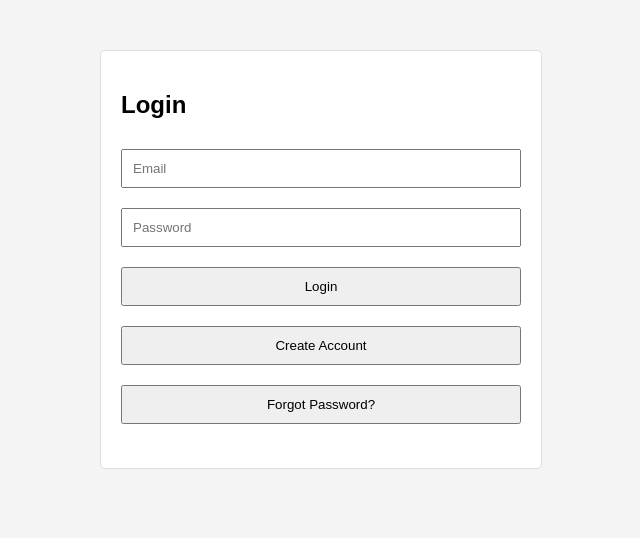
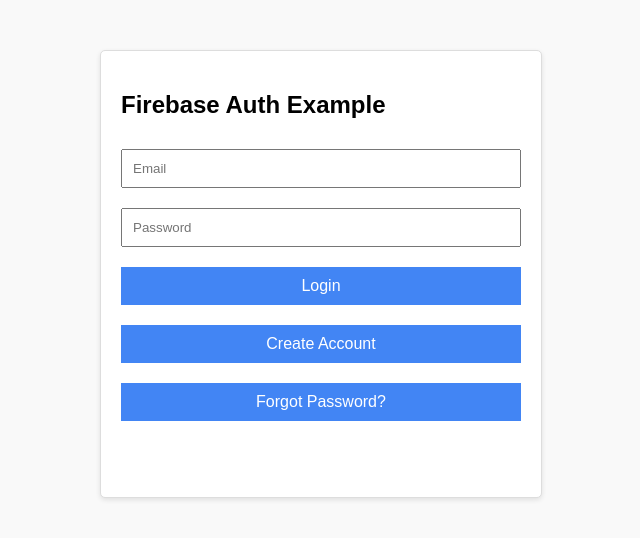
Before and after one commit to surajadk/Facebook, a plain HTML site: page index.html in a window 1280 px wide. Shown: the whole page, without its empty margins (319-959 px from the left). Drawn offline with Linux system fonts and the light colour scheme; no server answers.

Commit message:
Update index.html

```diff
--- a/index.html
+++ b/index.html
@@ -3,11 +3,13 @@
 <head>
   <meta charset="UTF-8" />
   <meta name="viewport" content="width=device-width, initial-scale=1.0" />
-  <title>Firebase Auth Example</title>
+  <title>Firebase Auth & Firestore Example</title>
   <style>
     body {
       font-family: Arial, sans-serif;
-      background: #f4f4f4;
+      background: #f9f9f9;
+      margin: 0;
+      padding: 0;
     }
     .container {
       max-width: 400px;
@@ -16,6 +18,7 @@
       padding: 20px;
       border: 1px solid #ddd;
       border-radius: 5px;
+      box-shadow: 0 2px 5px rgba(0,0,0,0.1);
     }
     input, button {
       width: 100%;
@@ -23,15 +26,26 @@
       margin: 10px 0;
       box-sizing: border-box;
     }
+    button {
+      cursor: pointer;
+      border: none;
+      background: #4285f4;
+      color: #fff;
+      font-size: 1em;
+    }
+    button:hover {
+      background: #357ae8;
+    }
     .error {
       color: red;
       font-size: 0.9em;
+      min-height: 1.2em;
     }
   </style>
 </head>
 <body>
   <div class="container">
-    <h2>Login</h2>
+    <h2>Firebase Auth Example</h2>
     <form id="loginForm">
       <input type="email" id="email" placeholder="Email" required />
       <input type="password" id="password" placeholder="Password" required />
@@ -48,7 +62,7 @@
   <script src="https://www.gstatic.com/firebasejs/9.0.2/firebase-firestore-compat.js"></script>
 
   <script>
-    // Firebase Initialization
+    // Firebase Configuration
     const firebaseConfig = {
       apiKey: "AIzaSyCBg6RQXIiC2BKE2HjzochEeiajc7fBnZA",
       authDomain: "bookswap-bac8b.firebaseapp.com",
@@ -59,6 +73,7 @@
       measurementId: "G-Q33CEMLPZ5"
     };
 
+    // Initialize Firebase
     firebase.initializeApp(firebaseConfig);
     const auth = firebase.auth();
     const db = firebase.firestore();
@@ -74,21 +89,20 @@
     // Login Handler
     loginForm.addEventListener('submit', async (e) => {
       e.preventDefault();
-      errorMessage.textContent = '';
-
+      errorMessage.textContent = "";
       try {
         const email = emailInput.value;
         const password = passwordInput.value;
         const userCredential = await auth.signInWithEmailAndPassword(email, password);
 
-        // Use set() with merge to update or create the document
-        await db.collection('users').doc(userCredential.user.uid).set({
+        // Use set() with merge:true to create or update the document
+        await db.collection("users").doc(userCredential.user.uid).set({
           lastLogin: firebase.firestore.FieldValue.serverTimestamp()
         }, { merge: true });
 
-        alert('Successfully logged in!');
-        // Optionally, redirect the user after login
-        // window.location.href = '/dashboard.html';
+        alert("Successfully logged in!");
+        // Optionally redirect the user:
+        // window.location.href = "dashboard.html";
       } catch (error) {
         showError(error.message);
       }
@@ -96,60 +110,58 @@
 
     // Create Account Handler
     createAccountBtn.addEventListener('click', async () => {
-      errorMessage.textContent = '';
-
+      errorMessage.textContent = "";
       try {
         const email = emailInput.value;
         const password = passwordInput.value;
-
         if (!email || !password) {
-          showError('Please fill in all fields');
+          showError("Please fill in all fields");
           return;
         }
-
         const userCredential = await auth.createUserWithEmailAndPassword(email, password);
 
-        // Save user data to Firestore
-        await db.collection('users').doc(userCredential.user.uid).set({
+        // Save new user data to Firestore
+        await db.collection("users").doc(userCredential.user.uid).set({
           email: email,
           createdAt: firebase.firestore.FieldValue.serverTimestamp(),
           lastLogin: firebase.firestore.FieldValue.serverTimestamp(),
-          provider: 'email/password'
+          provider: "email/password"
         });
 
-        alert('Account created successfully!');
+        alert("Account created successfully!");
       } catch (error) {
         showError(error.message);
       }
     });
 
-    // Password Reset Handler
-    forgotPasswordBtn.addEventListener('click', async (e) => {
+    // Forgot Password Handler
+    forgotPasswordBtn.addEventListener("click", async (e) => {
       e.preventDefault();
-      const email = prompt('Please enter your email address:');
-
+      const email = prompt("Please enter your email address:");
       if (email) {
         try {
           await auth.sendPasswordResetEmail(email);
-          alert('Password reset email sent!');
+          alert("Password reset email sent!");
         } catch (error) {
           showError(error.message);
         }
       }
     });
 
-    // Error Handling Function
+    // Error handling function
     function showError(message) {
       errorMessage.textContent = message;
-      setTimeout(() => errorMessage.textContent = '', 5000);
+      setTimeout(() => {
+        errorMessage.textContent = "";
+      }, 5000);
     }
 
     // Auth State Listener
     auth.onAuthStateChanged(user => {
       if (user) {
-        console.log('Authenticated user:', user.email);
+        console.log("Authenticated user:", user.email);
       } else {
-        console.log('No authenticated user');
+        console.log("No authenticated user");
       }
     });
   </script>
```
